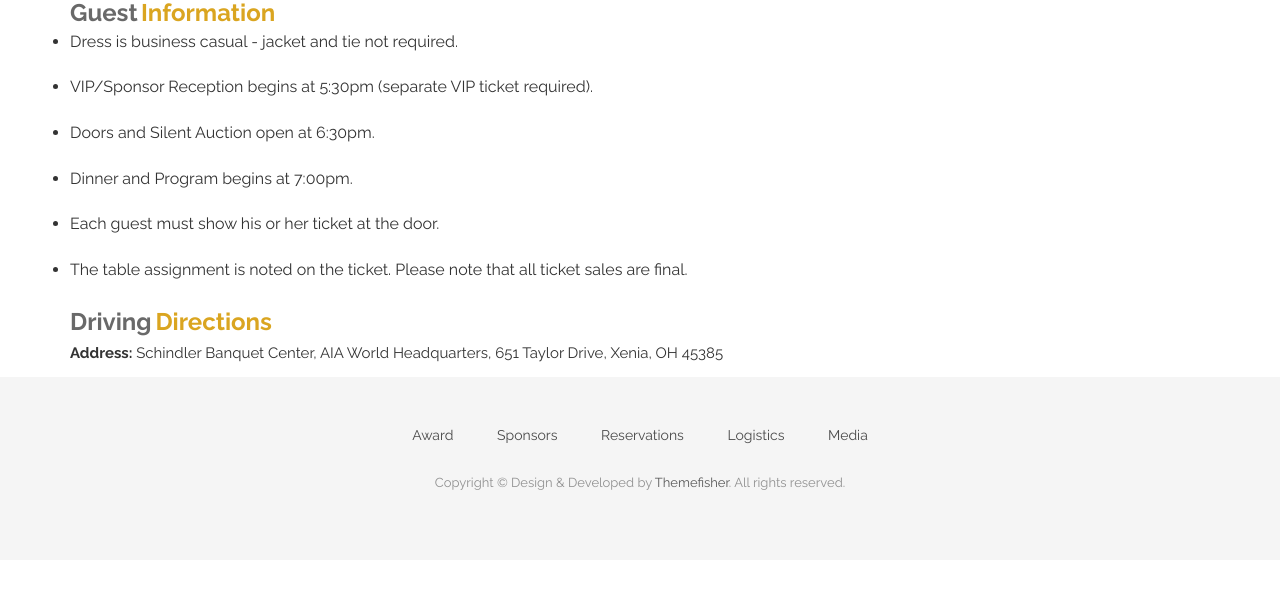
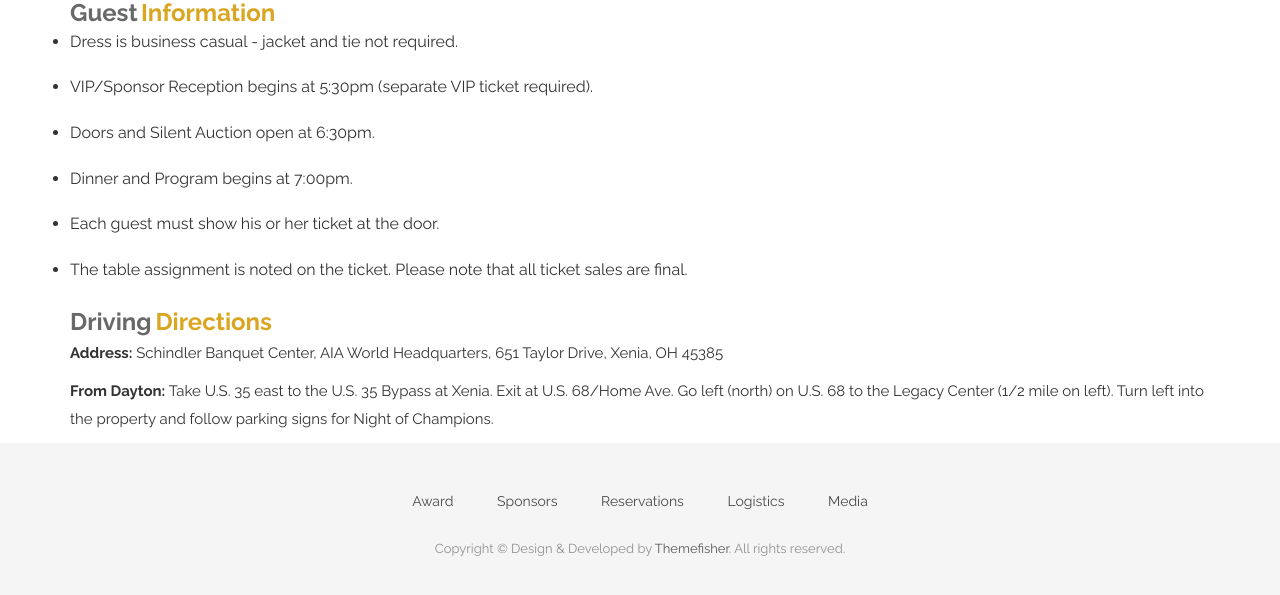
Before and after one commit to CruGlobal/NightofChampions, a Jekyll site: the page built from logistics.markdown, in a window 1280 px wide and 900 px high, scrolled down 706 px, cut to the strip 274-869 px from the top of the window. Built offline with Jekyll 4.4.1, drawn with Linux system fonts in a browser that asks for light colours; nearby versions of some CDN libraries; some web fonts are replaced; before the commit the page ends 1540 px from its top, so only the background shows below that.

Commit message:
Updated Logistics

```diff
--- a/logistics.markdown
+++ b/logistics.markdown
@@ -40,3 +40,4 @@ position: 5
 </div>
 <div>
 <p><b>Address:</b> Schindler Banquet Center, AIA World Headquarters, 651 Taylor Drive, Xenia, OH 45385</p>
+<p><b>From Dayton:</b> Take U.S. 35 east to the U.S. 35 Bypass at Xenia.  Exit at U.S. 68/Home Ave.  Go left (north) on U.S. 68 to the Legacy Center (1/2 mile on left).  Turn left into the property and follow parking signs for Night of Champions.</p>
```
